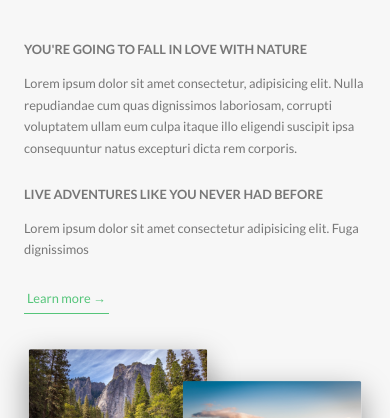
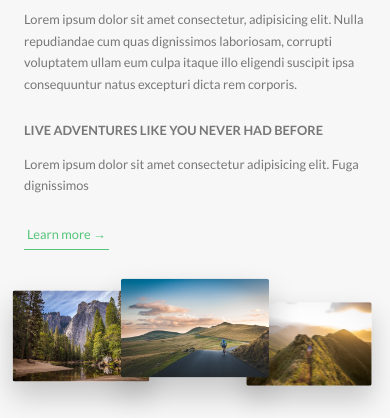
Before and after one commit to elie91/elie91.Design-NatoursProject.io, a website: page index.html in a window 390 px wide. Shown: the part 926-1344 px from the top of the page. Drawn offline with Linux system fonts and the light colour scheme.

Commit message:
Media queries: Layout, About and Features sections

```diff
--- a/sass/abstracts/_mixins.scss
+++ b/sass/abstracts/_mixins.scss
@@ -21,7 +21,7 @@
 
 	0 - 600px :			PHONE
 	600 - 900px: 		Tablet portrait
-	900 - 1200px:   	Tablet portrait
+	900 - 1200px:   	Tablet landscape
 	[1200 - 1800]: 		Where our normal styles apply
 	1800px +: 			Big desktop
 
--- a/sass/base/_base.scss
+++ b/sass/base/_base.scss
@@ -21,7 +21,6 @@ html {
 		font-size: 50%; //1 rem = 8px, 8/16 = 50%
 	}
 
-
 	@include respond(big-desktop) { //width > 1800 ?
 		font-size: 75%;   //1 rem = 12px, 12/16 = 75%
 	}
--- a/sass/base/_utilities.scss
+++ b/sass/base/_utilities.scss
@@ -4,11 +4,19 @@
 .u-margin-bottom-small {
 	margin-bottom: 1.5rem !important;
 }
+
 .u-margin-bottom-medium {
 	margin-bottom: 4rem !important;
+	@include respond(tab-port){
+		margin-bottom: 3rem !important;
+	}
 }
+
 .u-margin-bottom-big {
 	margin-bottom: 8rem !important;
+	@include respond(tab-port){
+		margin-bottom: 5rem !important;
+	}
 }
 .u-margin-top-big {
 	margin-top: 8rem !important;
--- a/sass/components/_composition.scss
+++ b/sass/components/_composition.scss
@@ -2,31 +2,51 @@
 	position: relative;
 
 	&__photo {
+		position: absolute;
 		width: 55%;
 		box-shadow: 0 1.5rem 4rem rgba($color-black, 0.4);
 		border-radius: 2px;
-		position: absolute;
 		transition: all 0.2s;
 		z-index: 10;
 		outline-offset: 2rem;
 
-		&:not(:hover) {
-			transform: scale(0.95);
+		@include respond(tab-port) {
+			position: relative;
+			float: left;
+			width: 33.33333333%;
+			box-shadow: 0 1.5rem 3rem rgba($color-black, .2);
 		}
 
 		&--p1 {
 			left: 0;
 			top: -2rem;
+
+			@include respond(tab-port) {
+				top: 0;
+				transform: scale(1.2);
+			}
 		}
 
 		&--p2 {
 			right: 0;
 			top: 2rem;
+
+			@include respond(tab-port) {
+				top: -1rem;
+				transform: scale(1.3);
+				z-index: 100;
+			}
 		}
 
 		&--p3 {
 			left: 20%;
 			top: 10rem;
+
+			@include respond(tab-port) {
+				top: 1rem;
+				left: 0;
+				transform: scale(1.1);
+			}
 		}
 
 		&:hover {
@@ -36,4 +56,8 @@
 			z-index: 20;
 		}
 	}
+
+	&:hover &__photo:not(:hover){
+		transform: scale(.95);
+	}
 }
--- a/sass/components/_feature-box.scss
+++ b/sass/components/_feature-box.scss
@@ -6,6 +6,10 @@
 	box-shadow: 0 1.5rem 4rem rgba($color-black, 0.15);
 	text-align: center;
 	transition: transform 0.2s;
+
+	@include respond(tab-port) {
+		padding: 2rem;
+	}
 
 	&:hover {
 		transform: translateY(-1.5rem) scale(1.03);
@@ -18,6 +22,10 @@
 		background-image: linear-gradient(to right, $color-primary-light, $color-primary-dark);
 		-webkit-background-clip: text;
 		color: transparent;
+
+		@include respond(tab-port) {
+			margin-bottom: 0;
+		}
 	}
 
 }
--- a/sass/layout/_footer.scss
+++ b/sass/layout/_footer.scss
@@ -12,6 +12,10 @@
     &__logo-box {
         text-align: center;
         margin-bottom: 8rem;
+
+        @include respond(tab-port) {
+            margin-bottom: 6rem;
+        }
     }
 
     &__logo {
--- a/sass/pages/_home.scss
+++ b/sass/pages/_home.scss
@@ -4,6 +4,10 @@
 	//header = 95vh, clip-path = 75vh, il reste donc 20 vh
 	//-20 vh pour que la marge soit négative vers le haut
 	margin-top: -20vh;
+
+	@include respond(tab-port) {
+		padding: 20rem 0;
+	}
 }
 
 .section-features {
@@ -17,23 +21,38 @@
 	& > * {
 		transform: skewY(7deg);
 	}
+
+	@include respond(tab-port) {
+		padding: 10rem 0;
+	}
 }
 
 .section-tours {
 	background-color: $color-grey-light-1;
 	padding: 25rem 0 15rem 0;
 	margin-top: -10.2rem;
+
+	@include respond(tab-port) {
+		padding: 20rem 0 10rem 0;
+	}
 }
 
 .section-stories {
 	position: relative;
 	padding: 15rem 0;
-	margin-top: -10.2rem;
+
+	@include respond(tab-port) {
+		padding: 10rem 0;
+	}
 }
 
 .section-book {
 	padding: 15rem 0;
 	background-image: linear-gradient(to right bottom, $color-primary-light, $color-primary-dark);
+
+	@include respond(tab-port) {
+		padding: 10rem 0;
+	}
 }
 
 //On place ici le css relatif au book
```
Also changed, not shown: css/style.css.
